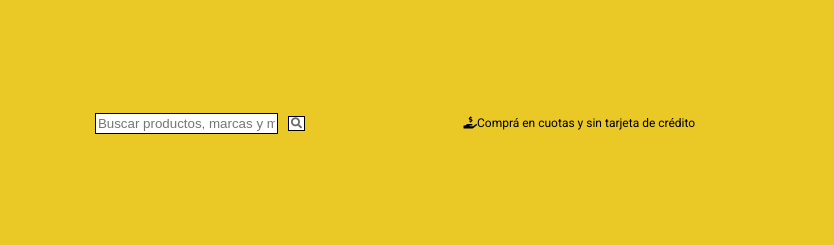
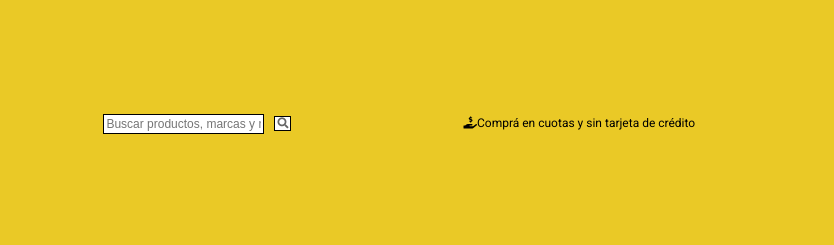
Before and after one commit to ZadexG/Liebre, a website: page views/home.html in a window 1280 px wide. Shown: the top 245 px of the page, 446-1280 px from the left. Drawn offline with Linux system fonts and the light colour scheme.

Commit message:
ajustando navbar

```diff
--- a/public/css/styles.css
+++ b/public/css/styles.css
@@ -75,7 +75,7 @@ header .form .input {
   outline: none;
   color: #666;
   padding: 2px;
-  margin-left: 5px;
+  font-size: 12px;
 }
 
 header .form .submit {
```
